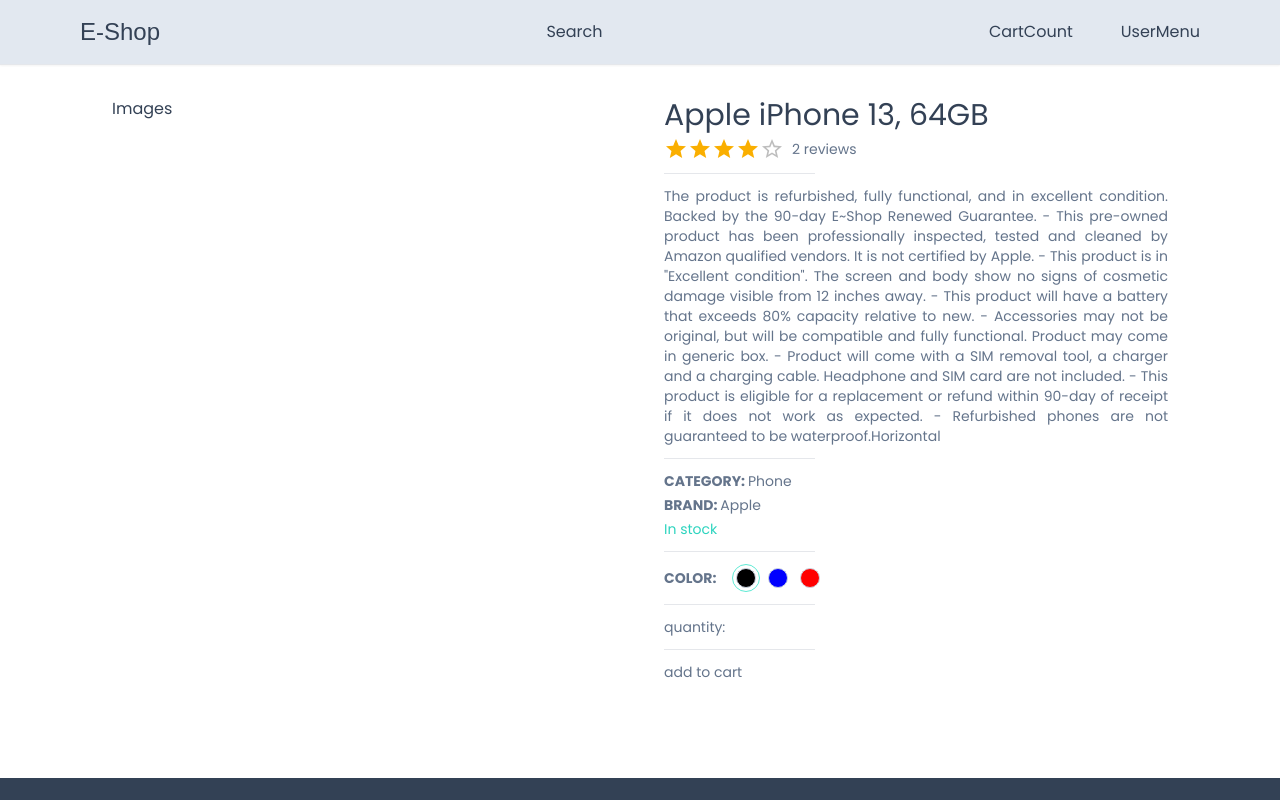
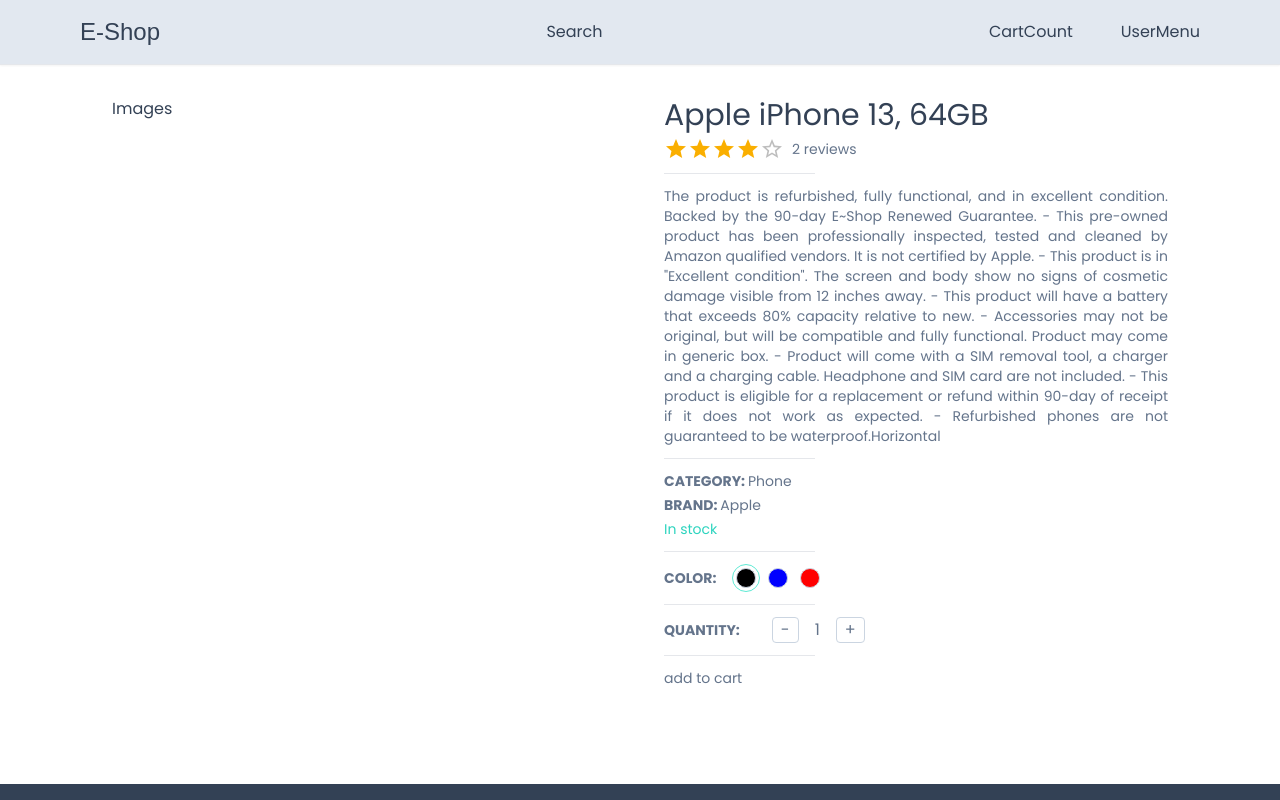
Before and after one commit to Alek30k/E-shop, a Next.js app: page /product/1 in a window 1280 px wide. Shown: the top 800 px of the page. Built offline with nearby package versions, Linux system fonts and the light colour scheme; a web font is replaced by a local one.

Commit message:
last commit

```diff
--- a/app/components/products/SetQuantity.tsx
+++ b/app/components/products/SetQuantity.tsx
@@ -8,6 +8,7 @@ interface SetQtyProps {
   handleQtyIncrease: () => void;
   handleQtyDecrease: () => void;
 }
+const btnStyles = "border-[1.2px] border-slate-300 px-2 rounded";
 
 const SetQuantity = ({
   cartCounter,
@@ -17,11 +18,15 @@ const SetQuantity = ({
 }: SetQtyProps) => {
   return (
     <div className="flex gap-8 items-center">
-      {cartCounter ? null : <div className="font-semibold">QUANTITY</div>}
+      {cartCounter ? null : <div className="font-semibold">QUANTITY:</div>}
       <div className="flex gap-4 items-center text-base">
-        <button onClick={handleQtyDecrease}>-</button>
-        <div>{cartProduct.quantity}</div>
-        <button onClick={handleQtyIncrease}>+</button>
+        <button onClick={handleQtyDecrease} className={btnStyles}>
+          -
+        </button>
+        <div>{cartProduct?.quantity}</div>
+        <button onClick={handleQtyIncrease} className={btnStyles}>
+          +
+        </button>
       </div>
     </div>
   );
--- a/app/product/ProductDetails.tsx
+++ b/app/product/ProductDetails.tsx
@@ -3,6 +3,7 @@
 import { Rating } from "@mui/material";
 import { useCallback, useState } from "react";
 import SetColor from "../components/products/SetColor";
+import SetQuantity from "../components/products/SetQuantity";
 
 interface ProductDetailsProps {
   product: any;
@@ -54,6 +55,18 @@ const ProductDetails = ({ product }: ProductDetailsProps) => {
     [cartProduct.selectedImg]
   );
 
+  const handleQtyIncrease = useCallback(() => {
+    setCartProduct((prev) => {
+      return { ...prev, quantity: prev.quantity + 1 };
+    });
+  }, [cartProduct]);
+
+  const handleQtyDecrease = useCallback(() => {
+    setCartProduct((prev) => {
+      return { ...prev, quantity: prev.quantity - 1 };
+    });
+  }, [cartProduct]);
+
   return (
     <div className="grid grid-cols-1 md:grid-cols-2 gap-12">
       <div>Images</div>
@@ -82,7 +95,12 @@ const ProductDetails = ({ product }: ProductDetailsProps) => {
           handleColorSelect={handleColorSelect}
         />
         <Horizontal />
-        <div>quantity: </div>
+        <SetQuantity
+          cartProduct={cartProduct}
+          // cartCounter={cartCounter}
+          handleQtyIncrease={handleQtyIncrease}
+          handleQtyDecrease={handleQtyDecrease}
+        />
         <Horizontal />
         <div>add to cart</div>
       </div>
```
